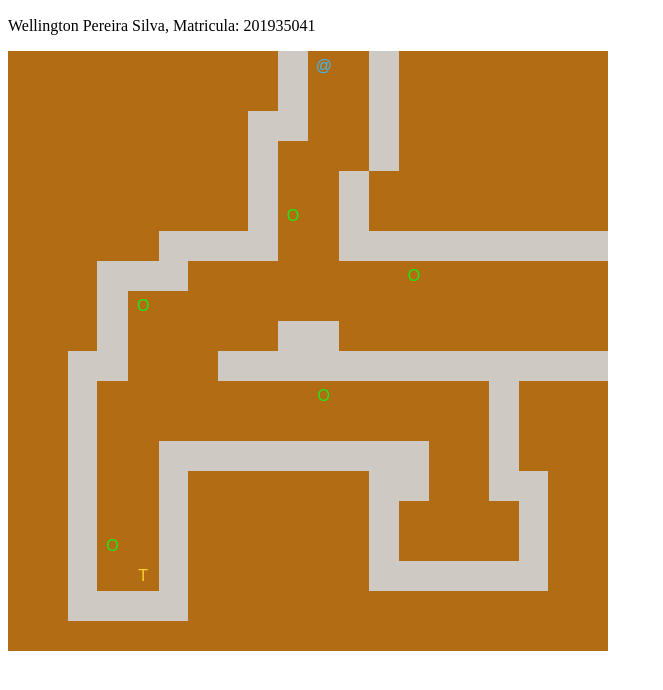
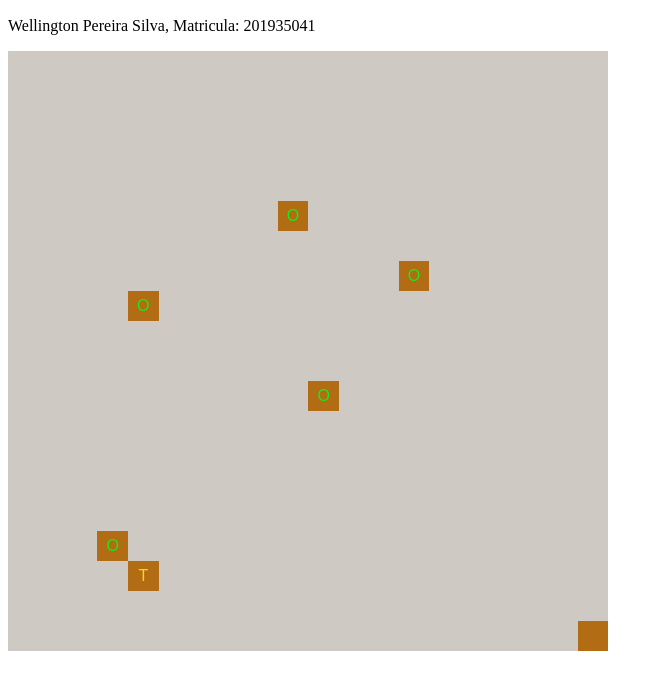
Before and after one commit to ufjf-dcc121/dcc121-2021-1er-atv6-wellingtonengps, a plain HTML site: page index.html in a window 1280 px wide. Shown: the part 50-740 px from the top of the page, without its empty margins (0-663 px from the left). Drawn offline with Linux system fonts and the light colour scheme.

Commit message:
callback className de celular alvo

```diff
--- a/index.html
+++ b/index.html
@@ -490,6 +490,24 @@
         <td></td>
       </tr>
     </table>
-    <script></script>
+    <script>
+      const celulas = document.querySelectorAll("td");
+
+      for (let i = 0; i < celulas.length - 1; i++) {
+        if (
+          !celulas[i].classList.contains("tesouro") &&
+          !celulas[i].classList.contains("orcs")
+        ) {
+          celulas[i].classList.add("parede");
+        }
+      }
+
+      document.addEventListener("click", KeyPressed, false);
+
+      function KeyPressed(event) {
+        event.preventDefault();
+        console.log(event.target.className);
+      }
+    </script>
   </body>
 </html>
```
